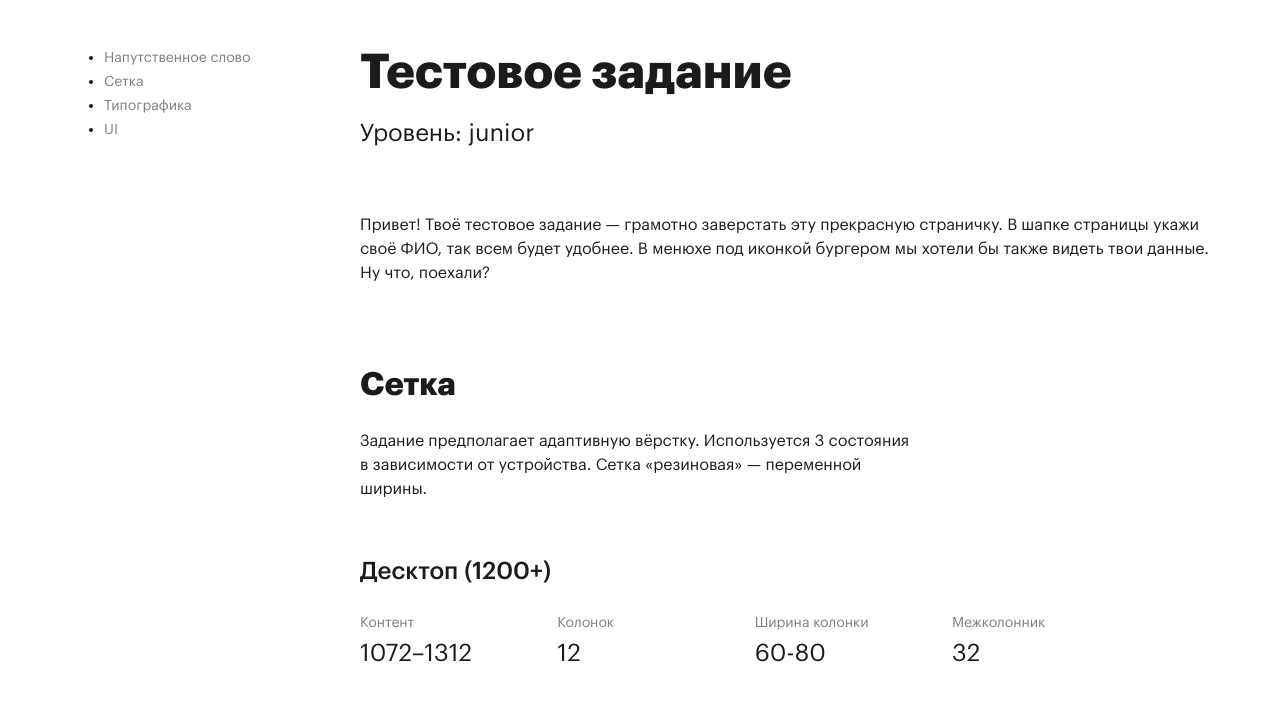
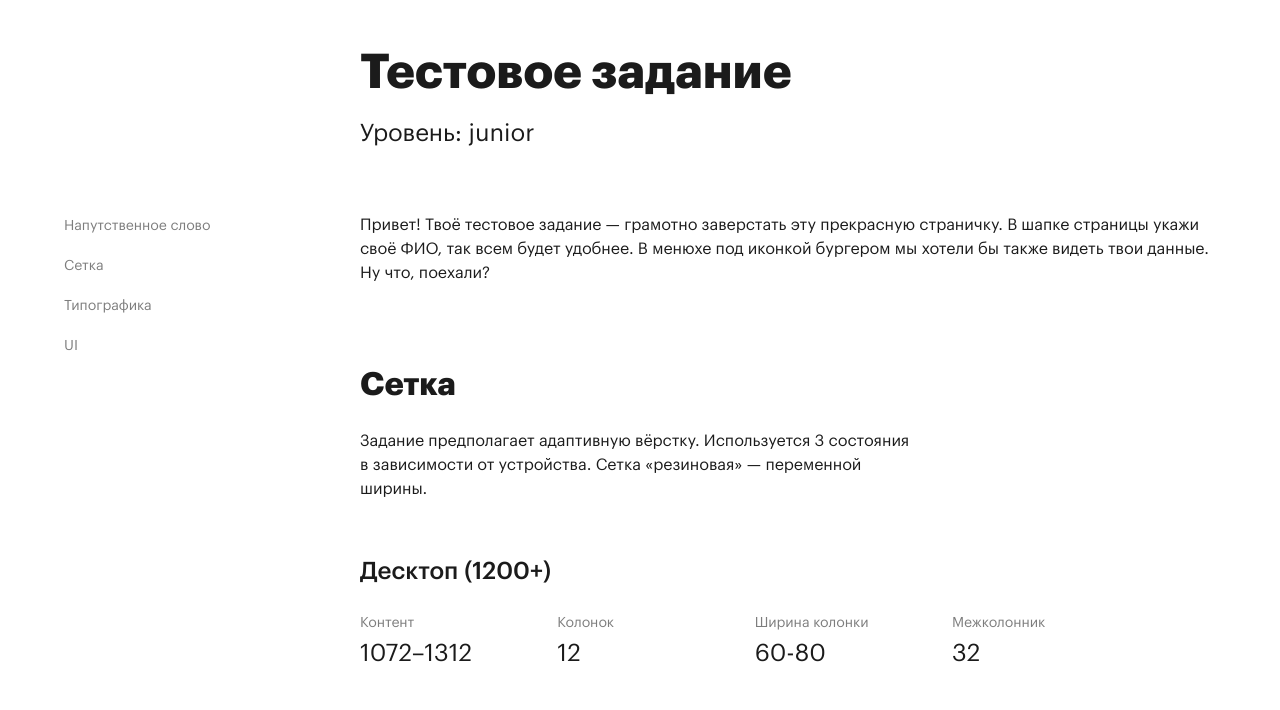
Before and after one commit to luananxd/test.task_18.10.23, a website: page source/index.html in a window 1280 px wide. Shown: the part 75-785 px from the top of the page. Drawn offline with nearby package versions, Linux system fonts and the light colour scheme; files that its build step writes are made by us from their sources; files whose address does not match are found by name.

Commit message:
Сделана стилизация навигации

```diff
--- a/source/sass/page-content/navigation.scss
+++ b/source/sass/page-content/navigation.scss
@@ -1,6 +1,22 @@
 .navigation {
   grid-column-start: 1;
   grid-column-end: 4;
+  position: fixed;
+  top: 280px;
+}
+
+.navigation__list {
+  margin: 0;
+  padding: 0;
+  list-style-type: none;
+}
+
+.navigation__item {
+  padding: 8px 0;
+}
+
+.navigation__item:hover .navigation__link {
+  color: $black;
 }
 
 .navigation__link {
```
